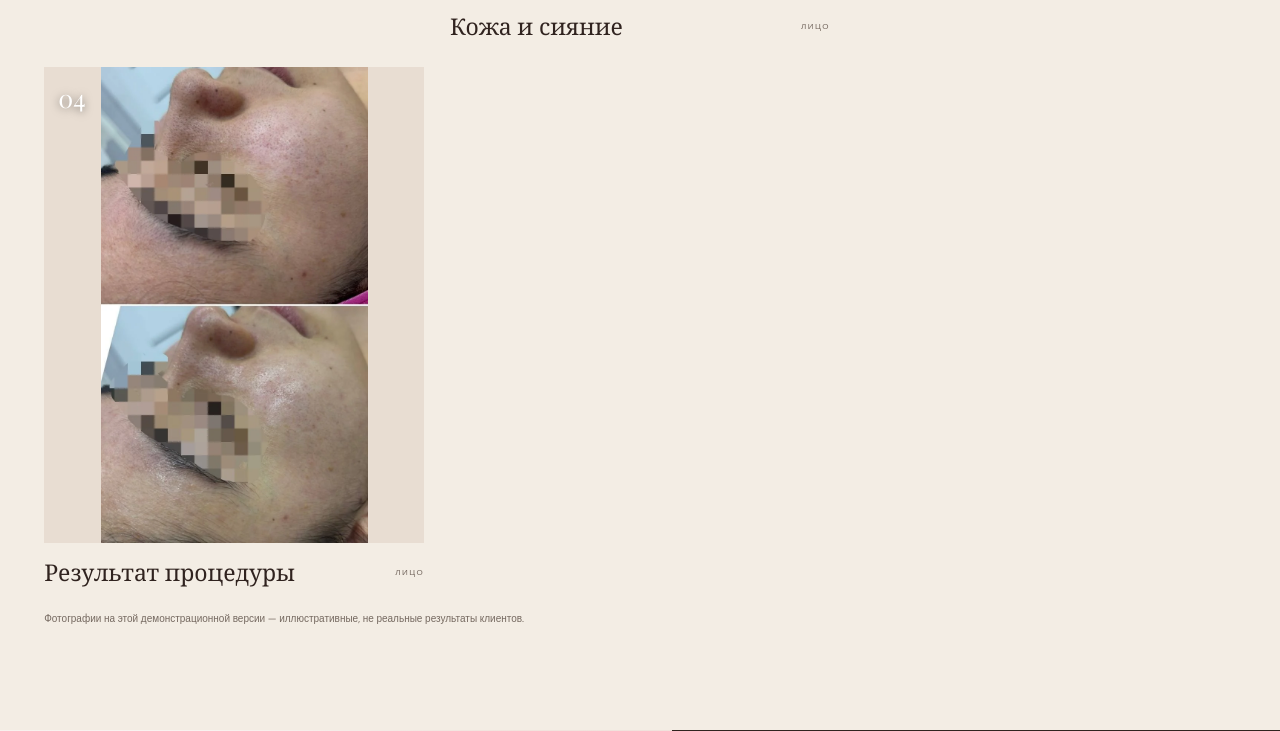
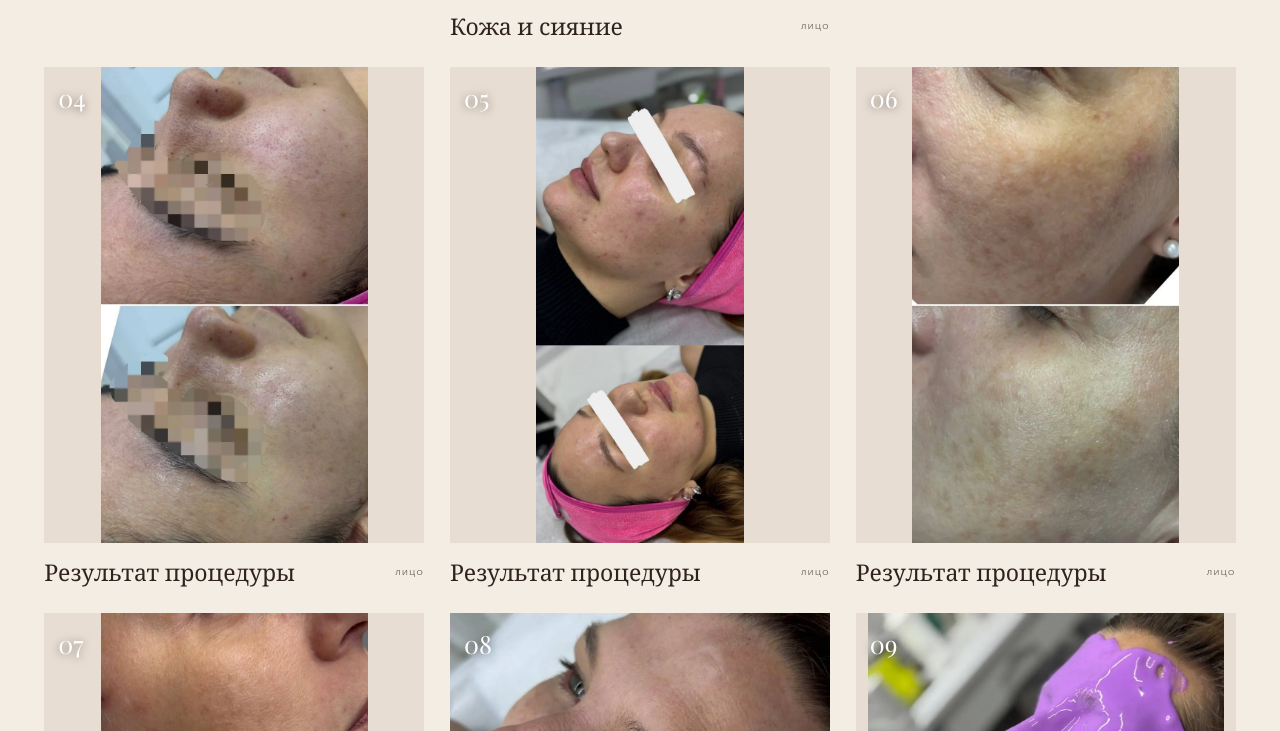
Before and after one commit to 4ujaya1090-ui/korolina-beauty, a plain HTML site: page index.html in a window 1280 px wide. Shown: the part 3009-3740 px from the top of the page. Drawn offline with nearby package versions, Linux system fonts and the light colour scheme; a web font is replaced by a local one.

Commit message:
Add face gallery photos

```diff
--- a/index.html
+++ b/index.html
@@ -101,8 +101,12 @@
       <article class="portfolio-card offset" data-category="face"><div class="portfolio-image"><img src="https://images.unsplash.com/photo-1616394584738-fc6e612e71b9?auto=format&fit=crop&w=900&q=85" alt="Иллюстративный крупный план кожи"><span>02</span></div><div class="portfolio-meta"><span>Кожа и сияние</span><small>ЛИЦО</small></div></article>
       <article class="portfolio-card" data-category="body"><div class="portfolio-image"><img src="https://images.unsplash.com/photo-1512290923902-8a9f81dc236c?auto=format&fit=crop&w=900&q=85" alt="Иллюстративное фото косметического ухода"><span>03</span></div><div class="portfolio-meta"><span>Ритуалы ухода</span><small>ТЕЛО</small></div></article>
       <article class="portfolio-card" data-category="face"><div class="portfolio-image portfolio-image--full"><img src="CorolinaResults/Face/photo_1_2026-11-18_11-45-47.webp" alt="Facial treatment result"><span>04</span></div><div class="portfolio-meta"><span>Результат процедуры</span><small>ЛИЦО</small></div></article>
+      <article class="portfolio-card" data-category="face"><div class="portfolio-image portfolio-image--full"><img src="CorolinaResults/Face/photo_2_2026-11-18_11-45-47.webp" alt="Facial treatment result 2"><span>05</span></div><div class="portfolio-meta"><span>Результат процедуры</span><small>ЛИЦО</small></div></article>
+      <article class="portfolio-card" data-category="face"><div class="portfolio-image portfolio-image--full"><img src="CorolinaResults/Face/photo_3_2026-11-18_11-45-47.webp" alt="Facial treatment result 3"><span>06</span></div><div class="portfolio-meta"><span>Результат процедуры</span><small>ЛИЦО</small></div></article>
+      <article class="portfolio-card" data-category="face"><div class="portfolio-image portfolio-image--full"><img src="CorolinaResults/Face/photo_4_2026-11-18_11-45-47.webp" alt="Facial treatment result 4"><span>07</span></div><div class="portfolio-meta"><span>Результат процедуры</span><small>ЛИЦО</small></div></article>
+      <article class="portfolio-card" data-category="face"><div class="portfolio-image portfolio-image--full"><img src="CorolinaResults/Face/photo_5_2026-11-18_11-45-47.webp" alt="Facial treatment result 5"><span>08</span></div><div class="portfolio-meta"><span>Результат процедуры</span><small>ЛИЦО</small></div></article>
+      <article class="portfolio-card" data-category="face"><div class="portfolio-image portfolio-image--full"><img src="CorolinaResults/Face/photo_6_2026-11-18_11-45-47.webp" alt="Facial treatment result 6"><span>09</span></div><div class="portfolio-meta"><span>Результат процедуры</span><small>ЛИЦО</small></div></article>
     </div>
-    <p class="portfolio-disclaimer">Фотографии на этой демонстрационной версии — иллюстративные, не реальные результаты клиентов.</p>
   </section>
 
   <section class="beauty-os-section" id="beauty-os">
--- a/styles.css
+++ b/styles.css
@@ -110,7 +110,6 @@ img{max-width:100%}
 .portfolio-image img{display:block;width:100%;height:100%;object-fit:cover;transition:transform .7s ease}
 .portfolio-image--full img{object-fit:contain}
 .portfolio-card:hover .portfolio-image img{transform:scale(1.035)}
-.portfolio-card:hover .portfolio-image--full img{transform:none}
 .portfolio-image>span{position:absolute;left:14px;top:14px;color:#fff;font-family:var(--serif);font-size:25px;text-shadow:0 1px 8px #0008}
 .portfolio-meta{display:flex;justify-content:space-between;gap:10px;align-items:center;padding-top:13px}
 .portfolio-meta>span{font-family:var(--serif);font-size:clamp(16px,1.8vw,24px)}
```
Also changed, not shown: CorolinaResults/Face/photo_2_2026-11-18_11-45-47.webp (added), CorolinaResults/Face/photo_3_2026-11-18_11-45-47.webp (added), CorolinaResults/Face/photo_4_2026-11-18_11-45-47.webp (added), CorolinaResults/Face/photo_5_2026-11-18_11-45-47.webp (added), CorolinaResults/Face/photo_6_2026-11-18_11-45-47.webp (added).
